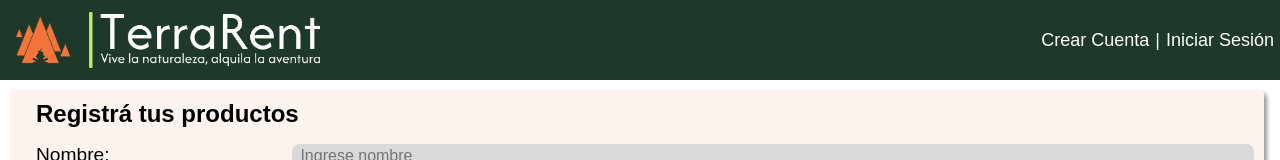
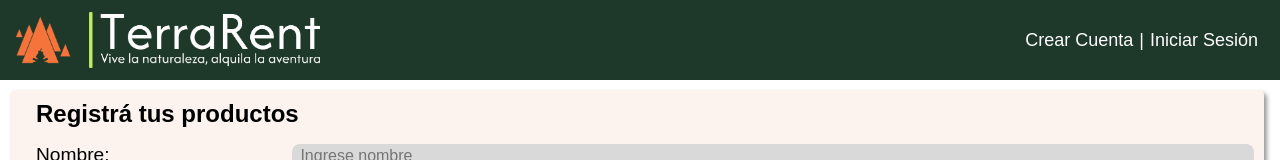
Before and after one commit to ManuLoiacono/G5---integrador, a React (Create React App) app in the folder cra-integrador/: page /registrar in a window 1280 px wide. Shown: the top 160 px of the page. Built offline with nearby package versions, Linux system fonts and the light colour scheme; no server answers; a web font is replaced by a local one.

Commit message:
correcciones en CSS

```diff
--- a/cra-integrador/src/Routes/RegistrarProd.jsx
+++ b/cra-integrador/src/Routes/RegistrarProd.jsx
@@ -11,7 +11,6 @@ const RegistrarProd = () => {
     const [productoAgregado, setProductoAgregado] = useState({});
     const [nombreProd, setNombreProd] = useState('');
     const [descripcion, setDescripcion] = useState('');
-    const [error, setError] = useState('');
     const [selectedImages, setSelectedImages] = useState([]);
     const [precio, setPrecio] = useState('');
     const [categoria, setCategoria] = useState([]);
--- a/cra-integrador/src/Styles/app.css
+++ b/cra-integrador/src/Styles/app.css
@@ -42,8 +42,10 @@ header div {
     width: 7rem;
     border-radius: 44px;
 }*/
+#button-container{
+margin-right: 1rem;
+}
 header div button{
-
     width: auto;
     background-color:transparent;
     border: none;
```
